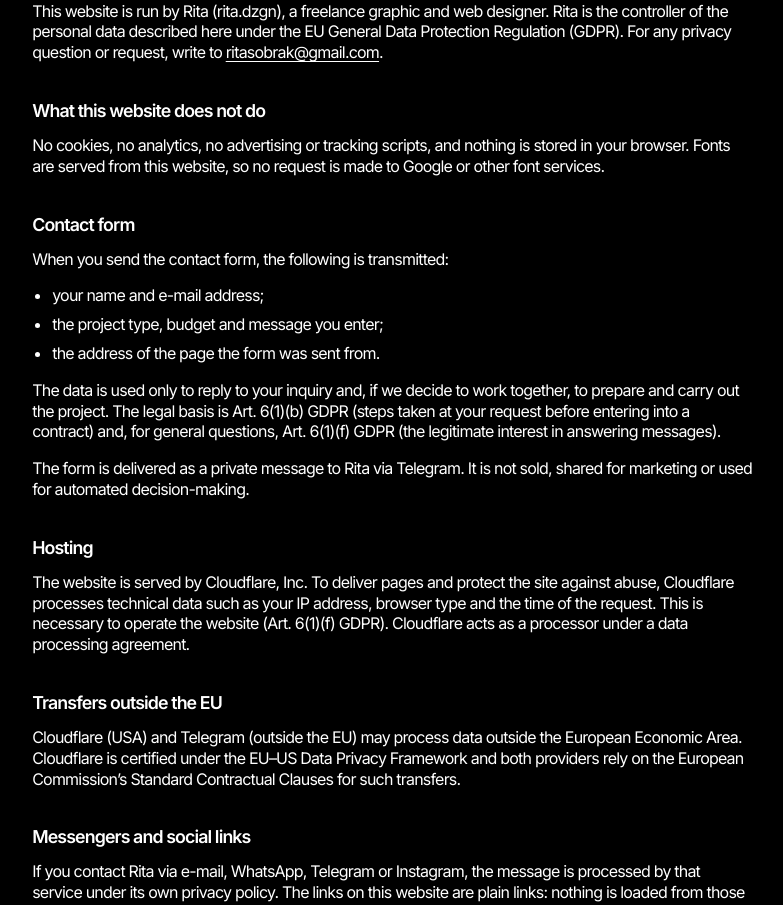
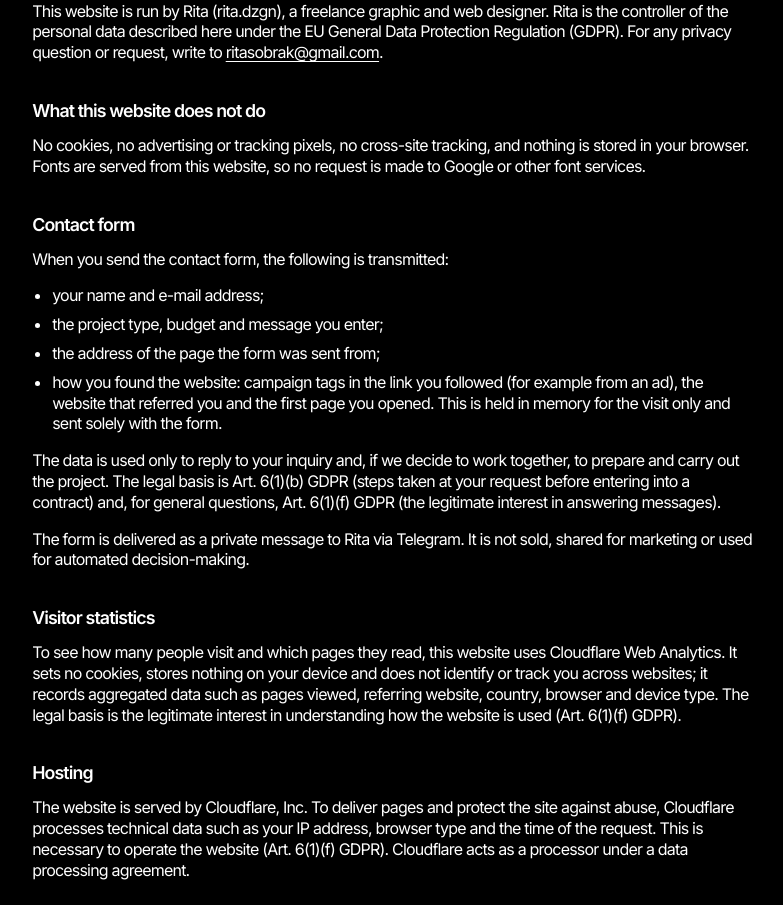
Before and after one commit to bitalizer/rita-dzgn, a Next.js app: page /privacy in a window 1280 px wide. Shown: the part 420-1325 px from the top of the page, without its empty margins (214-997 px from the left). Built offline with nearby package versions, Linux system fonts and the light colour scheme; no server answers.

Commit message:
docs(privacy): cover lead source and Cloudflare Web Analytics

```diff
--- a/src/app/privacy/page.tsx
+++ b/src/app/privacy/page.tsx
@@ -55,8 +55,8 @@ export default function PrivacyPage() {
 
               <Section heading="What this website does not do">
                 <p>
-                  No cookies, no analytics, no advertising or tracking scripts, and nothing is stored in your browser. Fonts are served from this website, so no
-                  request is made to Google or other font services.
+                  No cookies, no advertising or tracking pixels, no cross-site tracking, and nothing is stored in your browser. Fonts are served from this
+                  website, so no request is made to Google or other font services.
                 </p>
               </Section>
 
@@ -65,7 +65,11 @@ export default function PrivacyPage() {
                 <ul>
                   <li>your name and e-mail address;</li>
                   <li>the project type, budget and message you enter;</li>
-                  <li>the address of the page the form was sent from.</li>
+                  <li>the address of the page the form was sent from;</li>
+                  <li>
+                    how you found the website: campaign tags in the link you followed (for example from an ad), the website that referred you and the first page
+                    you opened. This is held in memory for the visit only and sent solely with the form.
+                  </li>
                 </ul>
                 <p>
                   The data is used only to reply to your inquiry and, if we decide to work together, to prepare and carry out the project. The legal basis is
@@ -75,6 +79,14 @@ export default function PrivacyPage() {
                 <p>
                   The form is delivered as a private message to {site.author} via Telegram. It is not sold, shared for marketing or used for automated
                   decision-making.
+                </p>
+              </Section>
+
+              <Section heading="Visitor statistics">
+                <p>
+                  To see how many people visit and which pages they read, this website uses Cloudflare Web Analytics. It sets no cookies, stores nothing on your
+                  device and does not identify or track you across websites; it records aggregated data such as pages viewed, referring website, country,
+                  browser and device type. The legal basis is the legitimate interest in understanding how the website is used (Art. 6(1)(f) GDPR).
                 </p>
               </Section>
 
```
